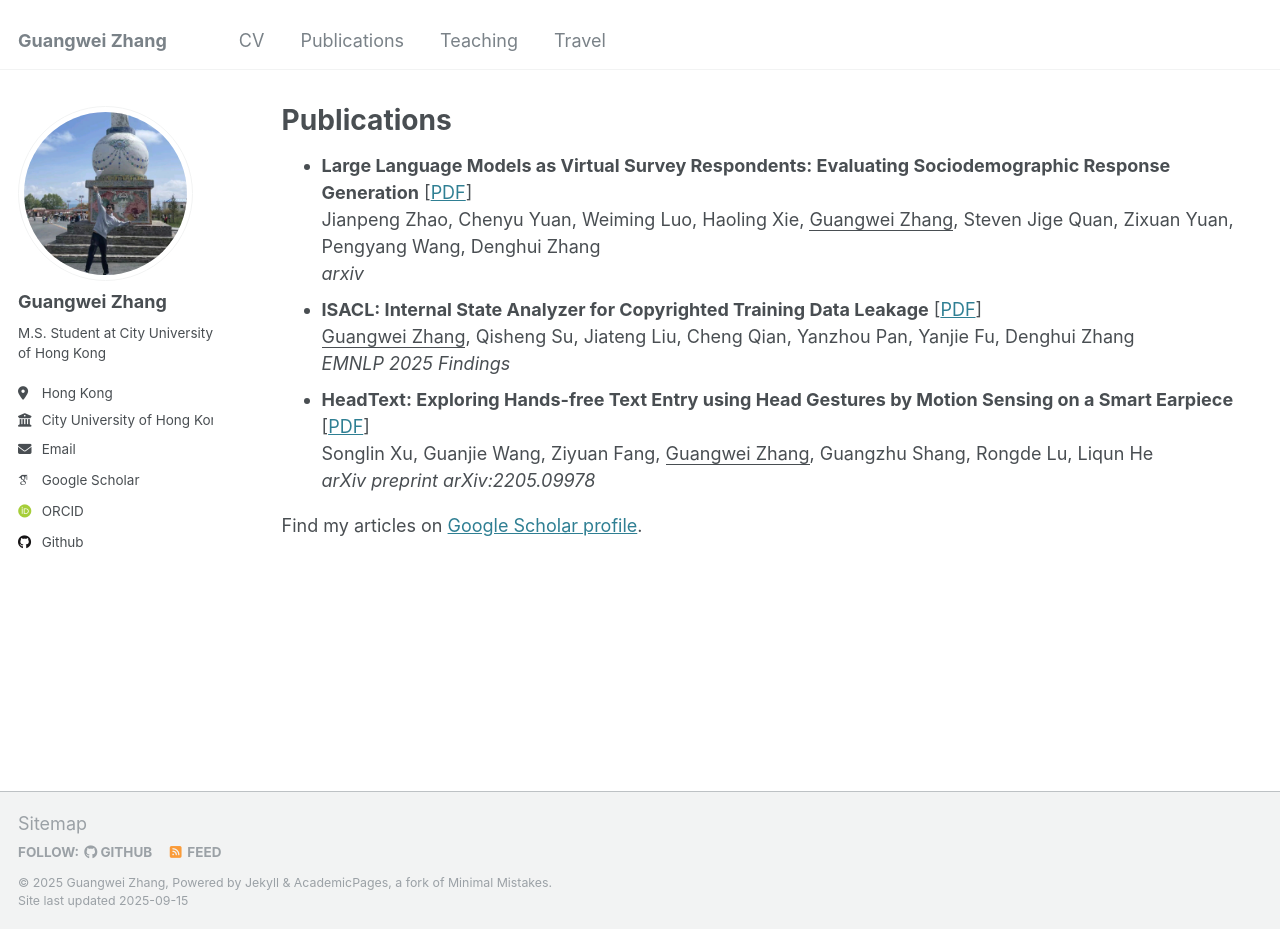
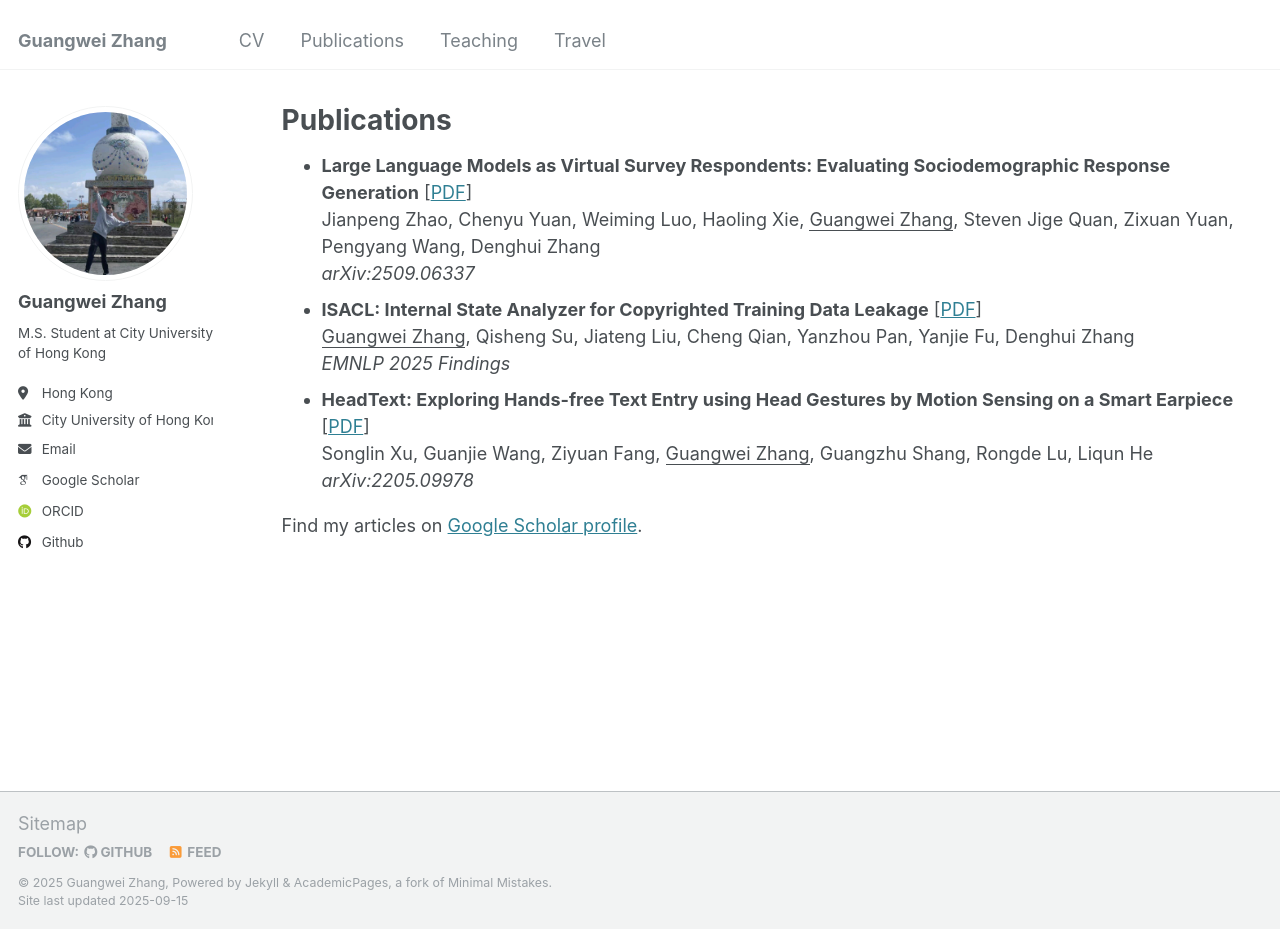
Before and after one commit to changhu73/changhu73.github.io, a Jekyll site: the page built from _pages/publications.html, in a window 1280 px wide and 929 px high. Built offline with Jekyll 4.4.1, drawn with Linux system fonts in a browser that asks for light colours; some web fonts are replaced.

Commit message:
Update publications.html

```diff
--- a/_pages/publications.html
+++ b/_pages/publications.html
@@ -12,7 +12,7 @@ author_profile: true
   <li>
     <b>Large Language Models as Virtual Survey Respondents: Evaluating Sociodemographic Response Generation</b> [<a href="https://arxiv.org/abs/2509.06337">PDF</a>]<br>
     Jianpeng Zhao, Chenyu Yuan, Weiming Luo, Haoling Xie, <u>Guangwei Zhang</u>, Steven Jige Quan, Zixuan Yuan, Pengyang Wang, Denghui Zhang<br>
-    <i>arxiv</i>
+    <i>arXiv:2509.06337 </i>
   </li>
 
   <li>
@@ -24,7 +24,7 @@ author_profile: true
   <li>
     <b>HeadText: Exploring Hands-free Text Entry using Head Gestures by Motion Sensing on a Smart Earpiece</b> [<a href="https://arxiv.org/pdf/2205.09978">PDF</a>]<br>
     Songlin Xu, Guanjie Wang, Ziyuan Fang, <u>Guangwei Zhang</u>, Guangzhu Shang, Rongde Lu, Liqun He<br>
-    <i>arXiv preprint arXiv:2205.09978</i>
+    <i>arXiv:2205.09978</i>
   </li>
 </ul>
 
```
